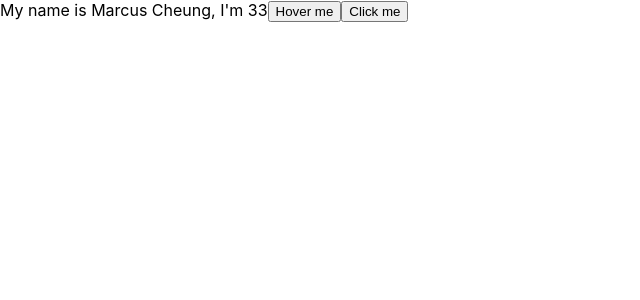
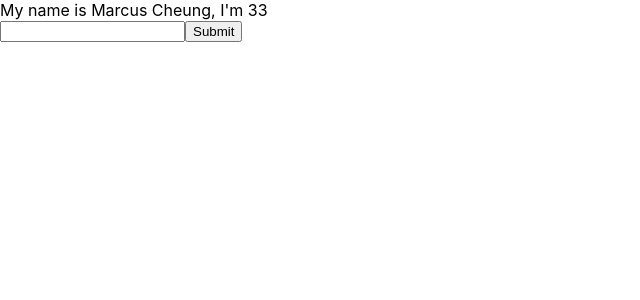
Before and after one commit to antking19/hoidanit-test-demo-react, a React (Create React App) app: page / in a window 1280 px wide. Shown: the top 300 px of the page, without its empty margins (0-640 px from the left). Built offline with nearby package versions, Linux system fonts and the light colour scheme.

Commit message:
video21 form with react

```diff
--- a/src/components/MyComponent.js
+++ b/src/components/MyComponent.js
@@ -7,31 +7,50 @@ class MyComponent extends React.Component {
         age: 33,
     };
 
-    handleClick(event) {
-        console.log("Hello ", this.state.name);
+    // handleClick(event) {
+    //     console.log("Hello ", this.state.name);
 
+    //     this.setState({
+    //         name: "Cuong",
+    //         age: Math.floor(Math.random() * 100 + 1),
+    //     });
+    // }
+
+    // handleOnMouseOver(event) {
+    //     console.log(event.target);
+    // }
+
+    handleOnchange = (event) => {
+        // console.log(event.target.value);
         this.setState({
-            name: "Cuong",
-            age: Math.floor(Math.random() * 100 + 1),
+            name: event.target.value,
         });
-    }
+    };
 
-    handleOnMouseOver(event) {
-        console.log(event.target);
-    }
+    handleOnSubmit = (event) => {
+        event.preventDefault();
+        console.log(this.state);
+    };
 
     render() {
         return (
             <div>
                 My name is {this.state.name}, I'm {this.state.age}
-                <button onMouseOver={this.handleOnMouseOver}>Hover me</button>
+                {/* <button onMouseOver={this.handleOnMouseOver}>Hover me</button>
                 <button
                     onClick={(event) => {
                         this.handleClick(event);
                     }}
                 >
                     Click me
-                </button>
+                </button> */}
+                <form onSubmit={(event) => this.handleOnSubmit(event)}>
+                    <input
+                        type="text"
+                        onChange={(event) => this.handleOnchange(event)}
+                    />
+                    <button>Submit</button>
+                </form>
             </div>
         );
     }
```
